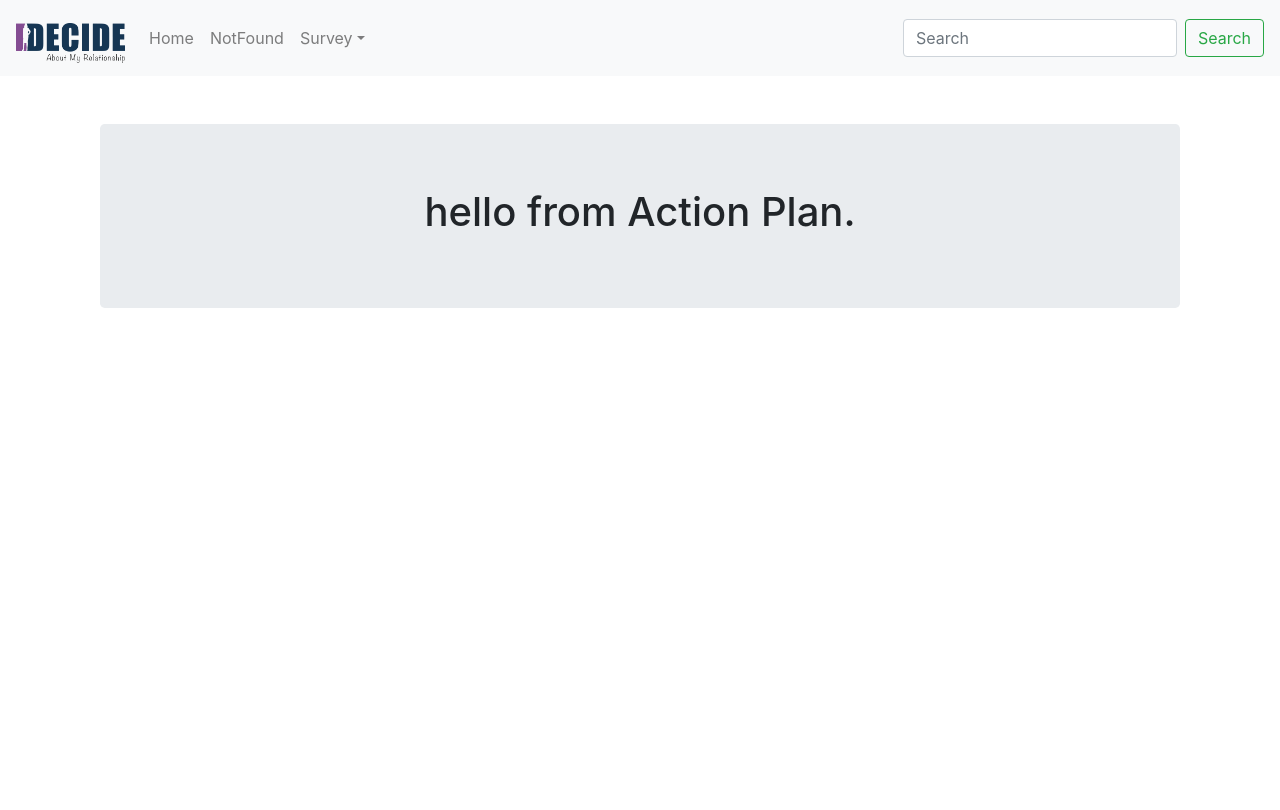
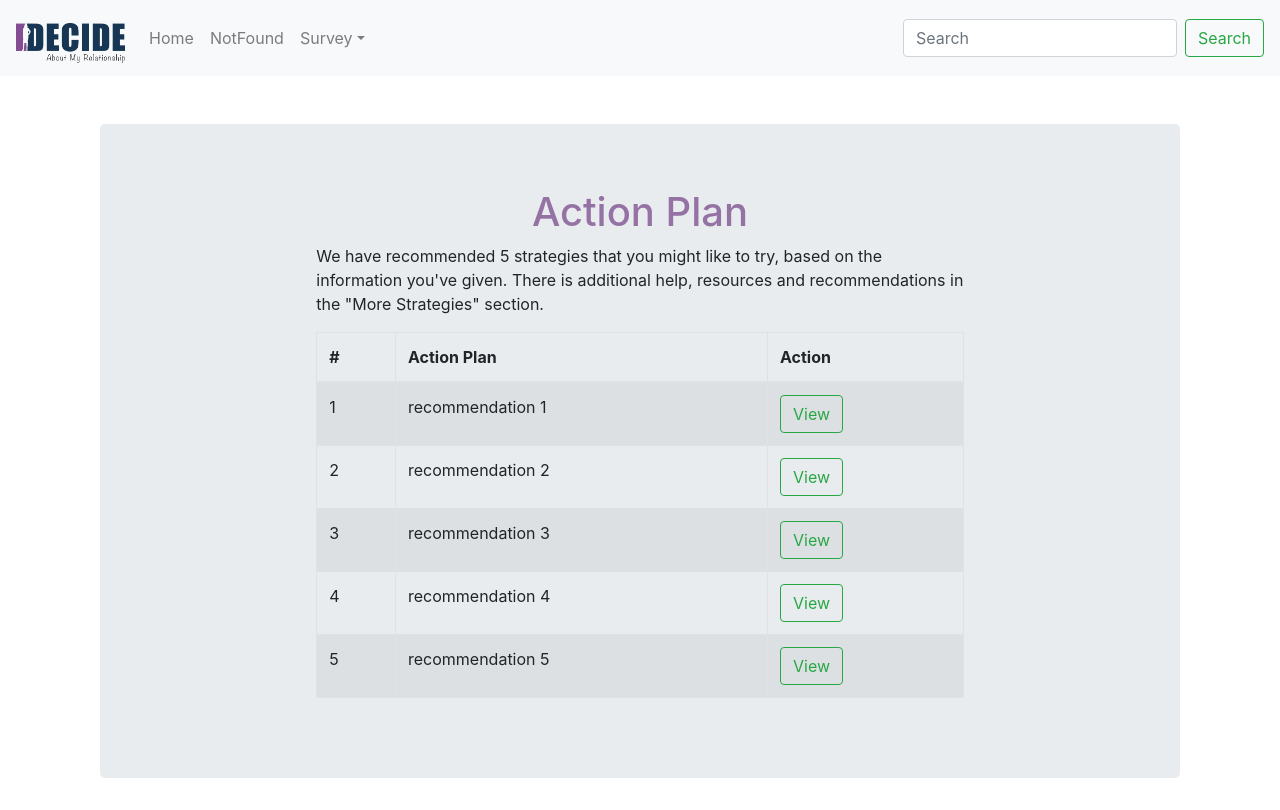
Before and after one commit to ccarner/SWEN90013-2020-ID, a React (Create React App) app in the folder frontend/idecide/: page /survey/3.2 in a window 1280 px wide. Built offline with nearby package versions, Linux system fonts and the light colour scheme.

Commit message:
update readme.md with progress & implementation of 5 recommendations page

```diff
--- a/frontend/idecide/src/App.js
+++ b/frontend/idecide/src/App.js
@@ -1,4 +1,4 @@
-import React, { Component, Fragment } from 'react'
+import React, { Component } from 'react'
 
 
 import { BrowserRouter as Router, Route } from 'react-router-dom'
--- a/frontend/idecide/src/components/ActionPlan.js
+++ b/frontend/idecide/src/components/ActionPlan.js
@@ -1,11 +1,56 @@
 import React from "react";
+import { Table,Button } from "react-bootstrap";
 
 export default function ActionPlan() {
   return (
     <div className="container">
       <div className="jumbotron mt-5">
         <div className="col-sm-8 mx-auto">
-          <h1 className="text-center">hello from Action Plan.</h1>
+          <h1 className="text-center" style={{ color: "#9572A4" }}>
+            Action Plan
+          </h1>
+          <p>
+            We have recommended 5 strategies that you might like to try, based
+            on the information you've given. There is additional help, resources
+            and recommendations in the "More Strategies" section.
+          </p>
+          <Table striped bordered hover>
+            <thead>
+              <tr>
+                <th>#</th>
+                <th>Action Plan</th>
+                <th>Action</th>
+
+              </tr>
+            </thead>
+            <tbody>
+              <tr>
+                <td>1</td>
+                <td>recommendation 1</td>
+                <td><Button variant="outline-success">View</Button></td>
+              </tr>
+              <tr>
+                <td>2</td>
+                <td>recommendation 2</td>
+                <td><Button variant="outline-success">View</Button></td>
+              </tr>
+              <tr>
+                <td>3</td>
+                <td>recommendation 3</td>
+                <td><Button variant="outline-success">View</Button></td>
+              </tr>
+              <tr>
+                <td>4</td>
+                <td>recommendation 4</td>
+                <td><Button variant="outline-success">View</Button></td>
+              </tr>
+              <tr>
+                <td>5</td>
+                <td>recommendation 5</td>
+                <td><Button variant="outline-success">View</Button></td>
+              </tr>
+            </tbody>
+          </Table>
         </div>
       </div>
     </div>
```
Also changed, not shown: 1 other file (tests, documents, lock files or other folders).
